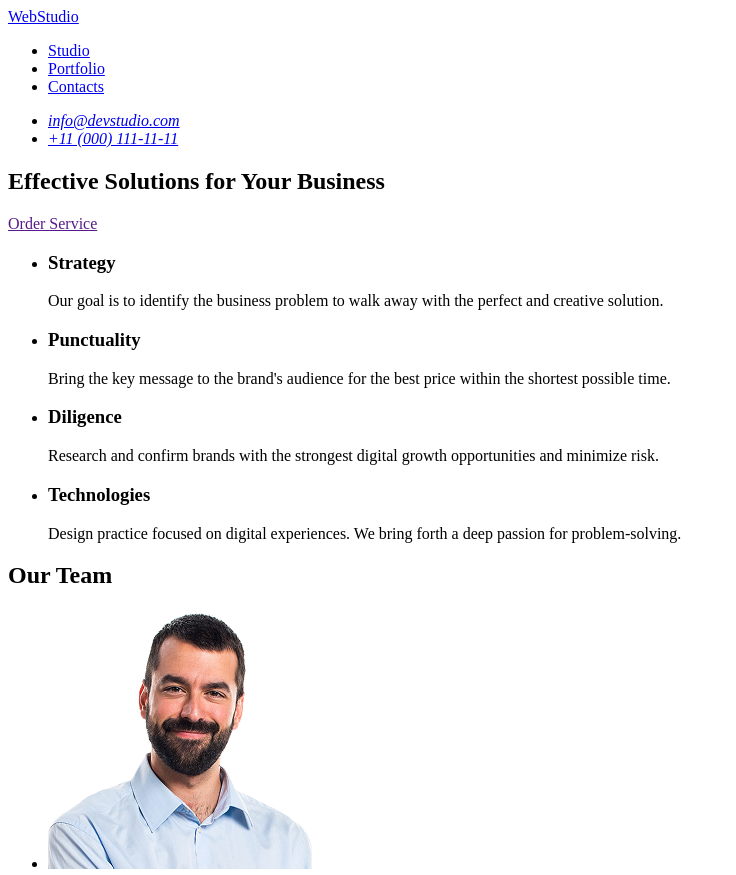
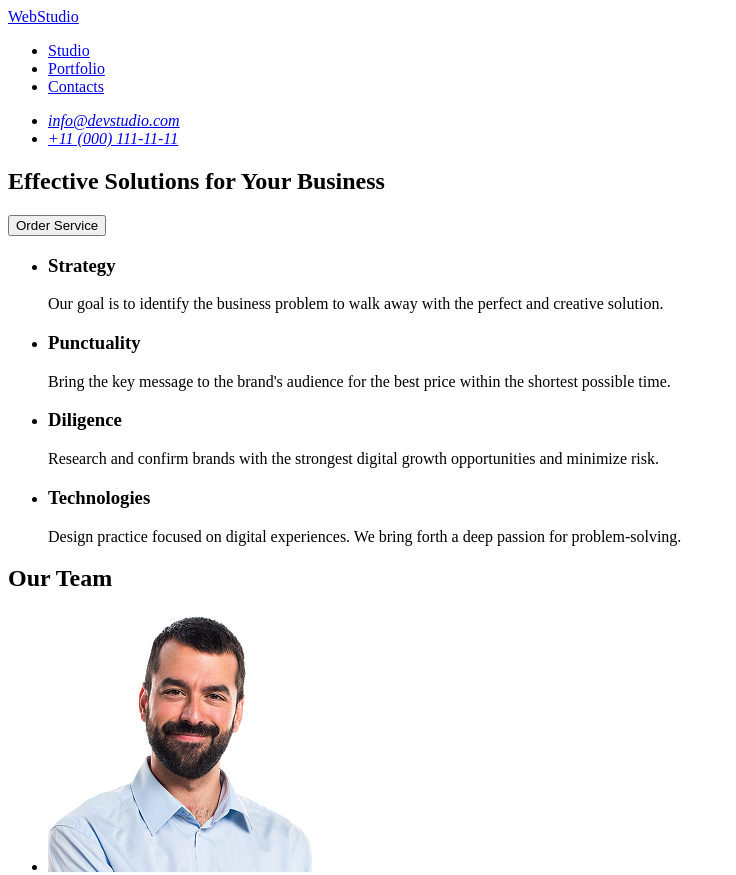
Before and after one commit to Ramshtanishin/goit-markup-hw-01, a plain HTML site: page index.html in a window 1280 px wide. Shown: the top 875 px of the page, without its empty margins (0-736 px from the left). Drawn offline with Linux system fonts and the light colour scheme.

Commit message:
Update index.html

```diff
--- a/index.html
+++ b/index.html
@@ -28,7 +28,7 @@
   <main>
     <section>
         <h1>Effective Solutions for Your Business</h1>
-        <a href="">Order Service</a>
+        <a href=""><button>Order Service</button></a>
     </section>
     <section>
         <h2 hidden>Our Values</h2>
```
